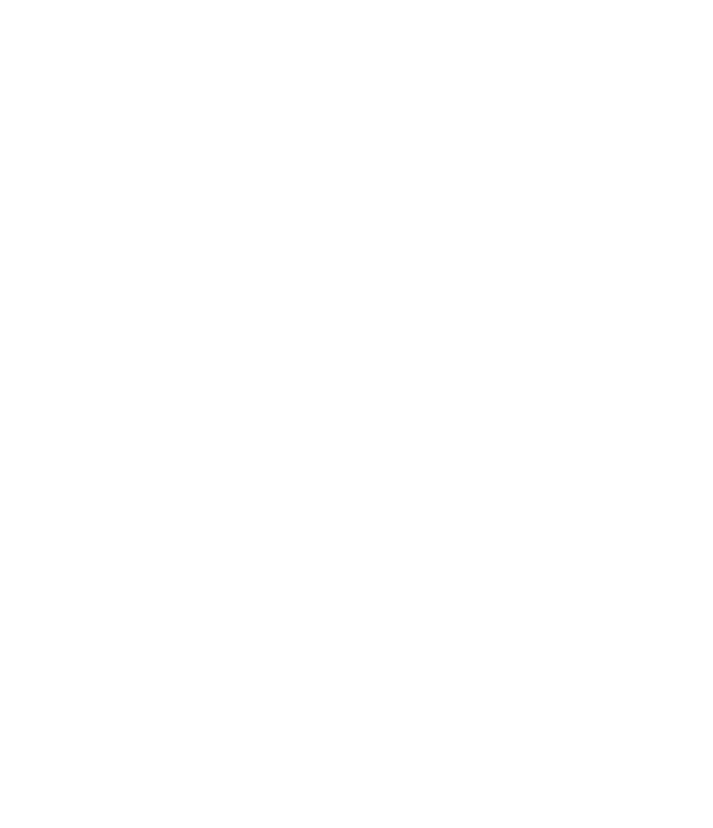
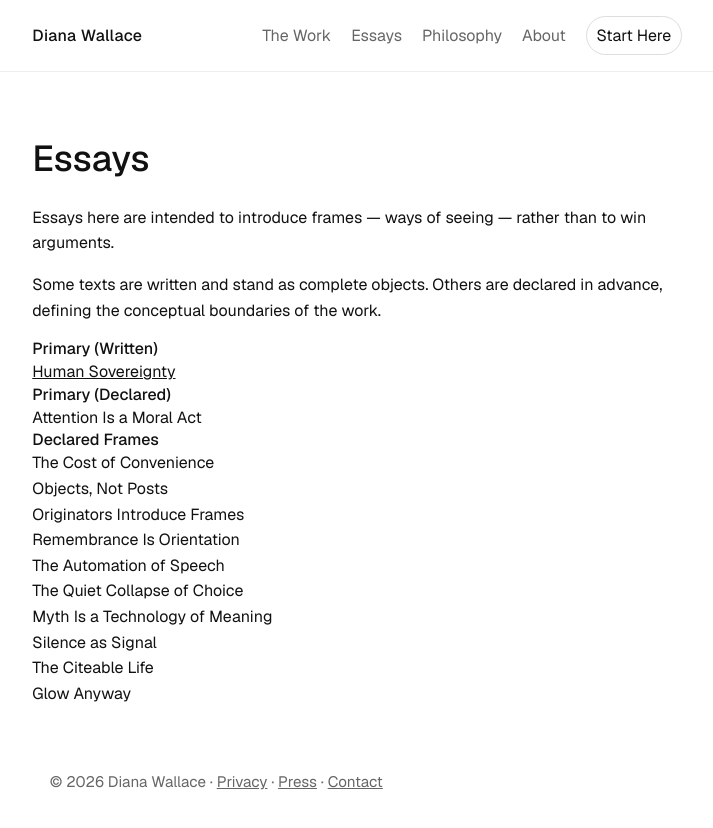
Before and after one commit to triplegoddessdiana/dianawallace.org, a Next.js app: page /essays/1 in a window 1280 px wide. Before the commit this address had no page. Shown: the top 828 px of the page, without its empty margins (283-996 px from the left). Before the commit the page ends 800 px from the top, so only its background shows below. Built offline with nearby package versions, Linux system fonts and the light colour scheme.

Commit message:
Update essays index: primary written/declared

```diff
--- a/app/essays/[slug]/page.tsx
+++ b/app/essays/[slug]/page.tsx
@@ -1,55 +1,60 @@
-import { notFound } from "next/navigation";
-import type { Metadata } from "next";
-import { getEssayBySlug, getWrittenEssays } from "@/app/lib/essays";
+import Link from "next/link";
+import { getWrittenEssays, getDeclaredFrames } from "@/app/lib/essays";
 
-type Props = {
-  params: { slug: string };
+export const metadata = {
+  title: "Essays",
 };
 
-export function generateStaticParams() {
-  return getWrittenEssays().map((e) => ({ slug: e.slug }));
-}
+// Declared primary (not yet written). Keep this as a title match for now.
+const PRIMARY_DECLARED_TITLE = "Attention Is a Moral Act";
 
-export function generateMetadata({ params }: Props): Metadata {
-  const essay = getEssayBySlug(params.slug);
+export default function EssaysPage() {
+  const written = getWrittenEssays(); // linked
+  const declared = getDeclaredFrames(); // plain text
 
-  if (!essay || essay.status !== "Written") {
-    return {
-      title: "Essay",
-      robots: { index: false, follow: false },
-    };
-  }
-
-  const canonical = `https://dianawallace.org/essays/${essay.slug}`;
-
-  return {
-    title: essay.title,
-    alternates: {
-      canonical,
-    },
-    description: essay.abstract,
-  };
-}
-
-export default function EssayPage({ params }: Props) {
-  const essay = getEssayBySlug(params.slug);
-
-  if (!essay) notFound();
-  if (essay.status !== "Written") notFound();
+  const primaryDeclared = declared.find((e) => e.title === PRIMARY_DECLARED_TITLE) ?? null;
+  const declaredFrames = declared.filter((e) => e.title !== PRIMARY_DECLARED_TITLE);
 
   return (
     <main>
-      <h1>{essay.title}</h1>
+      <h1>Essays</h1>
 
       <p>
-        {essay.date} · {essay.readingTime} · {essay.category}
+        Essays here are intended to introduce frames — ways of seeing — rather than to win
+        arguments.
       </p>
 
-      <p>{essay.abstract}</p>
+      <p>
+        Some texts are written and stand as complete objects. Others are declared in
+        advance, defining the conceptual boundaries of the work.
+      </p>
 
-      {essay.body.map((para, i) => (
-        <p key={i}>{para}</p>
-      ))}
+      <h2>Primary (Written)</h2>
+      {written.length === 0 ? (
+        <p>—</p>
+      ) : (
+        <ul>
+          {written.map((e) => (
+            <li key={e.slug}>
+              <Link href={`/essays/${e.slug}`}>{e.title}</Link>
+            </li>
+          ))}
+        </ul>
+      )}
+
+      <h2>Primary (Declared)</h2>
+      {primaryDeclared ? <ul><li>{primaryDeclared.title}</li></ul> : <p>—</p>}
+
+      <h2>Declared Frames</h2>
+      {declaredFrames.length === 0 ? (
+        <p>—</p>
+      ) : (
+        <ul>
+          {declaredFrames.map((e) => (
+            <li key={e.slug}>{e.title}</li>
+          ))}
+        </ul>
+      )}
     </main>
   );
 }
```
